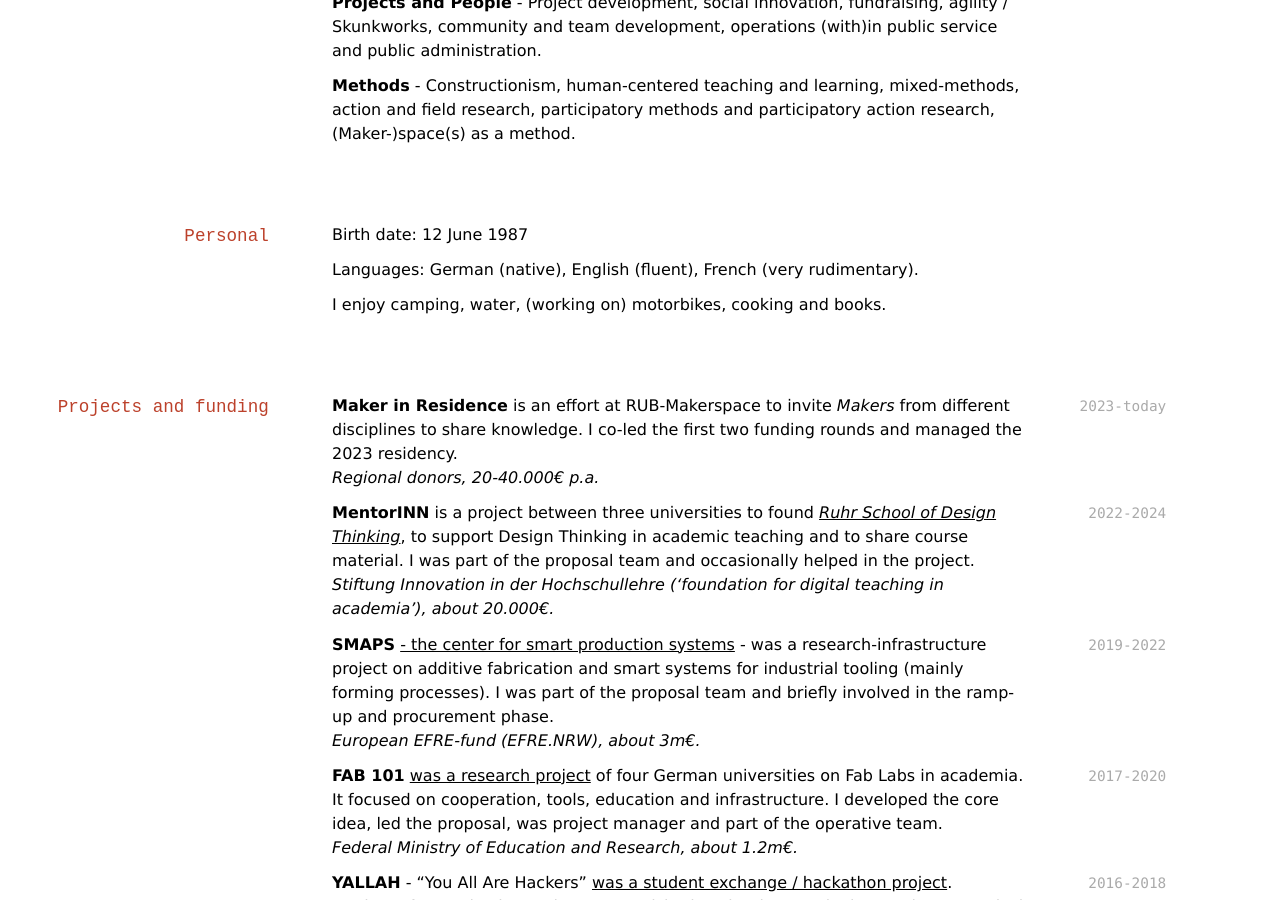
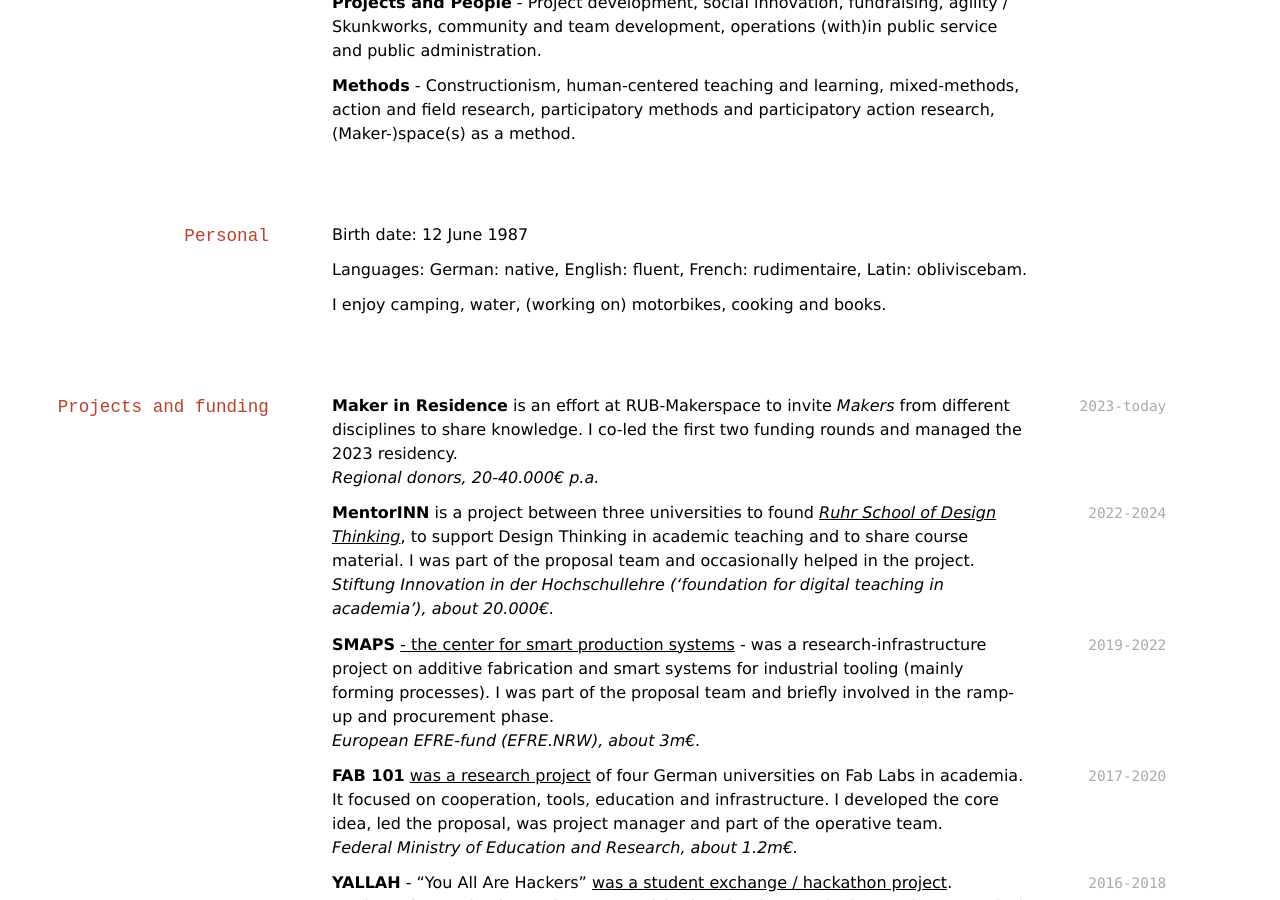
Before and after one commit to oliverstickel/oliverstickel.github.io, a Jekyll site: the page built from index.md, in a window 1280 px wide and 900 px high, scrolled down 2429 px. Built offline with Jekyll 4.4.1, drawn with Linux system fonts in a browser that asks for light colours; nearby versions of some CDN libraries; a style sheet for code colours, icons or effects is not loaded.

Commit message:
Update index.md

```diff
--- a/index.md
+++ b/index.md
@@ -82,7 +82,7 @@ I've also developed and held lots of safety and infrastructure introductions.
 
 Birth date: 12 June 1987
 
-Languages: German (native), English (fluent), French (very rudimentary).
+Languages: German: native, English: fluent, French: rudimentaire, Latin: obliviscebam.
 
 I enjoy camping, water, (working on) motorbikes, cooking and books.
 
```
